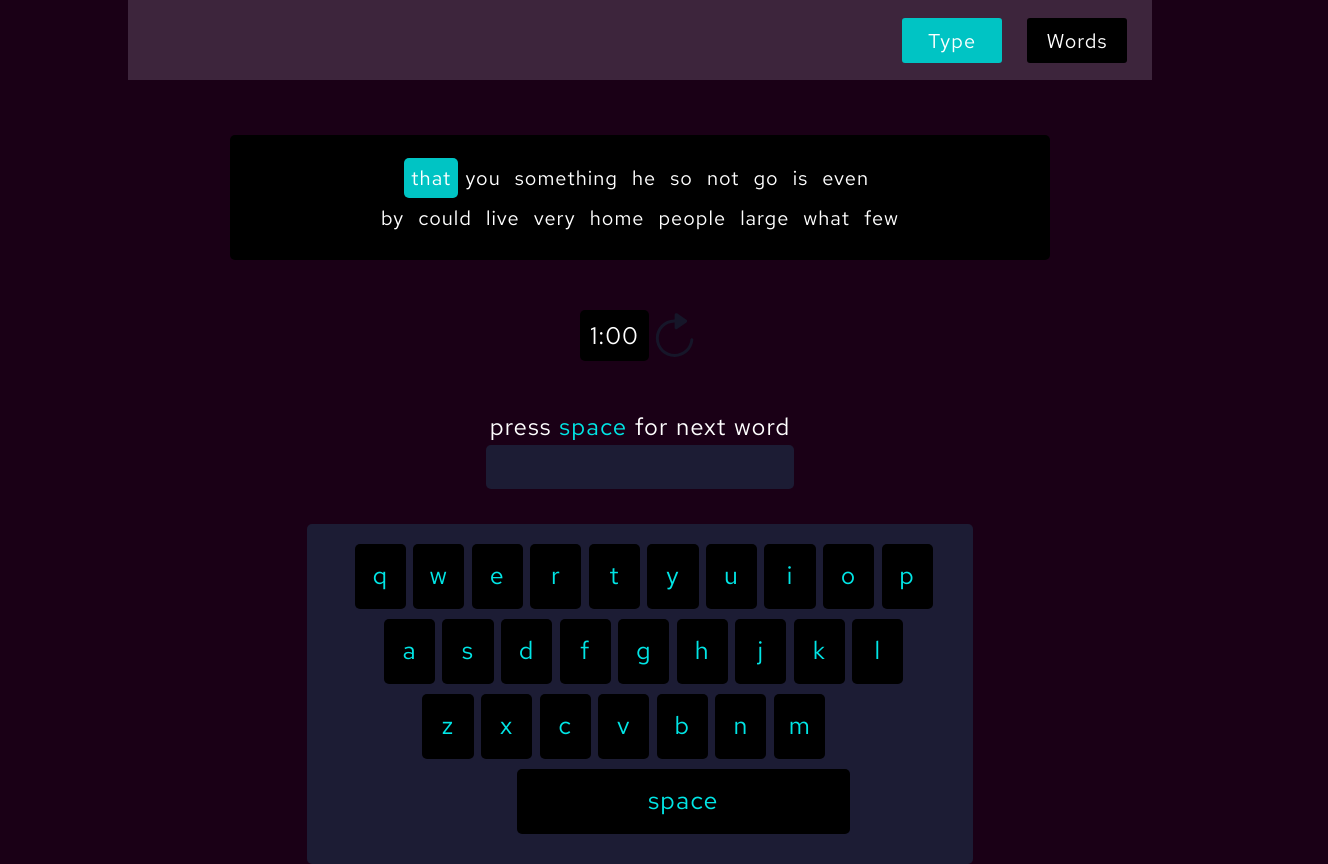
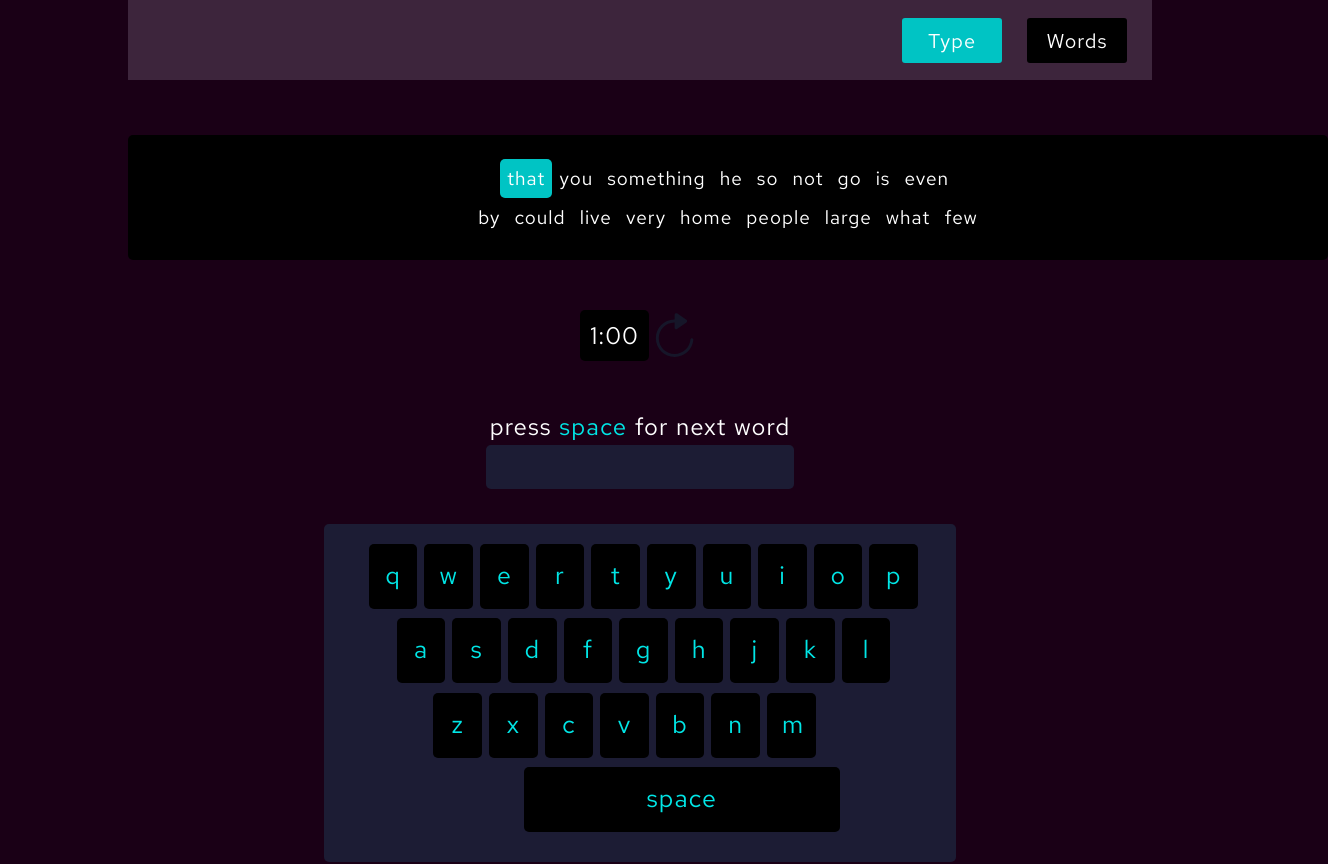
Before and after one commit to codenameuriel/fingerz, a React (Create React App) app: page /type in a window 1280 px wide. Shown: the whole page, 1328 px wide, since content can reach past the window. Built offline with nearby package versions, Linux system fonts and the light colour scheme.

Commit message:
refactor styling

```diff
--- a/src/components/Navigation/NavBar/NavBar.module.css
+++ b/src/components/Navigation/NavBar/NavBar.module.css
@@ -18,7 +18,6 @@
   }
 
   .NavItems {
-    /* width: 500px; */
     align-items: center;
     padding-bottom: 18px;
   }
--- a/src/components/WPMSummary/WPMSummary.module.css
+++ b/src/components/WPMSummary/WPMSummary.module.css
@@ -97,7 +97,7 @@
 /* portrait */
 @media (max-width: 649px) {
   .WPMSummary {
-    height: 40vh;
+    height: 246px;
   }
 
   .PerWordsSummary, .SlowestWordsList {
@@ -126,8 +126,11 @@
 
 /* landscape */
 @media (min-width: 650px) {
+  .WPMSummary {
+    height: 278px;
+  }
   .PerWordsSummary, .SlowestWordsList {
-    height: 100px;
+    height: 150px;
   }
 
   .WPMPerWords h1, .SlowestWords h1, .Stats h1 {
@@ -146,12 +149,16 @@
 
 /* desktop */
 @media (min-width: 800px) {
+  .WPMSummary {
+    height: 424px;
+  }
+
   .WPMPerWords h1, .SlowestWords h1, .Stats h1 {
-    font-size: 100%;
+    font-size: 125%;
   }
 
   .AverageWPM p, .AccScore p {
-    font-size: 125%;
+    font-size: 130%;
     padding: 5px;
   }
 
@@ -160,7 +167,7 @@
   }
 
   .PerWordsSummary, .SlowestWordsList {
-    height: 200px;
+    height: 250px;
   }
 }
 
--- a/src/components/WordList/WordList.module.css
+++ b/src/components/WordList/WordList.module.css
@@ -55,6 +55,7 @@
   .WordsContainer {
     height: 125px;
     margin-top: 30px;
+    width: 90%;
   }
 
   .Word {
@@ -62,13 +63,21 @@
   }
 
   .Word p {
-    font-size: 100%;
+    font-size: 88%;
   }
 }
 
 /* widescreen desktops */
-@media (min-width: 1800px) {
+@media (min-width: 1200px) {
   .WordsContainer {
     width: 1200px;
   }
+
+  .Word {
+    padding: 7px;
+  }
+
+  .Word p {
+    font-size: 95%;
+  }
 }
--- a/src/containers/Keyboard/Keyboard.module.css
+++ b/src/containers/Keyboard/Keyboard.module.css
@@ -1,3 +1,8 @@
+.KeyboardPage {
+  width: 95%;
+  margin: 0 auto;
+}
+
 .Keyboard {
   background-color: #1c1c34;
   border-radius: 5px;
--- a/src/containers/WordPanel/WordPanel.module.css
+++ b/src/containers/WordPanel/WordPanel.module.css
@@ -2,9 +2,6 @@
   display: flex;
   flex-direction: column;
   margin-top: 25px;
-
-  /* height: 40vh; */
-  /* background-color: red; */
 }
 
 .Direction {
--- a/src/containers/WordsPage/WordsPage.module.css
+++ b/src/containers/WordsPage/WordsPage.module.css
@@ -111,6 +111,10 @@
   outline: none;
 }
 
+.WordsPageSection button {
+  color: white;
+}
+
 /* portrait mode */
 @media (max-width: 649px) {
   .WordsSummary span {
@@ -179,6 +183,11 @@
     margin-left: 175px;
     overflow: scroll;
     height: 100px;
+  }
+
+  .WordsPageSection button {
+    width: 18%;
+    font-size: 85%;
   }
 }
 
@@ -250,6 +259,11 @@
     overflow: scroll;
     height: 150px;
   }
+
+  .WordsPageSection button {
+    font-size: 100%;
+    width: 10%;
+  }
 }
 
 /* ultra-wide desktop */
```
